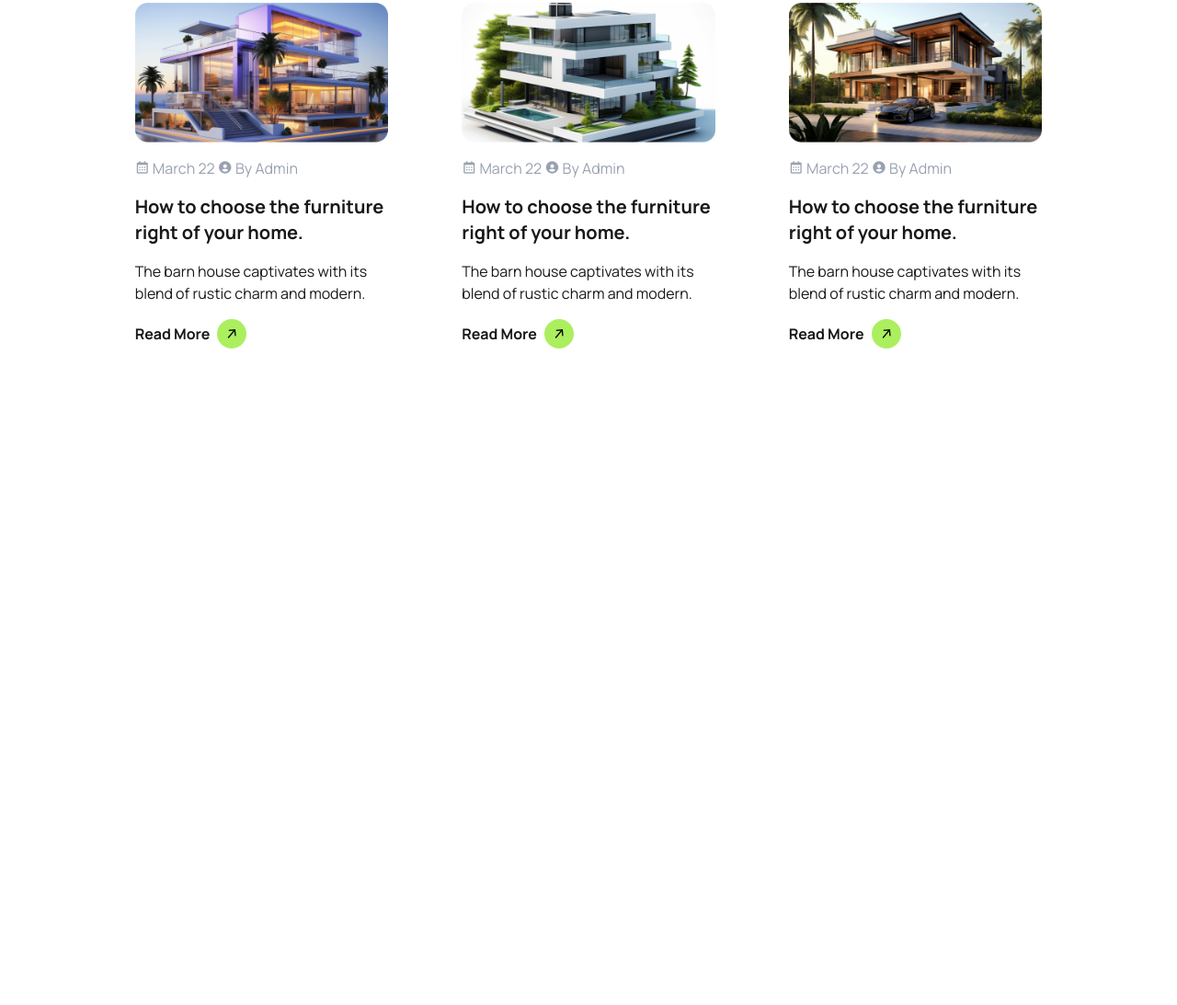
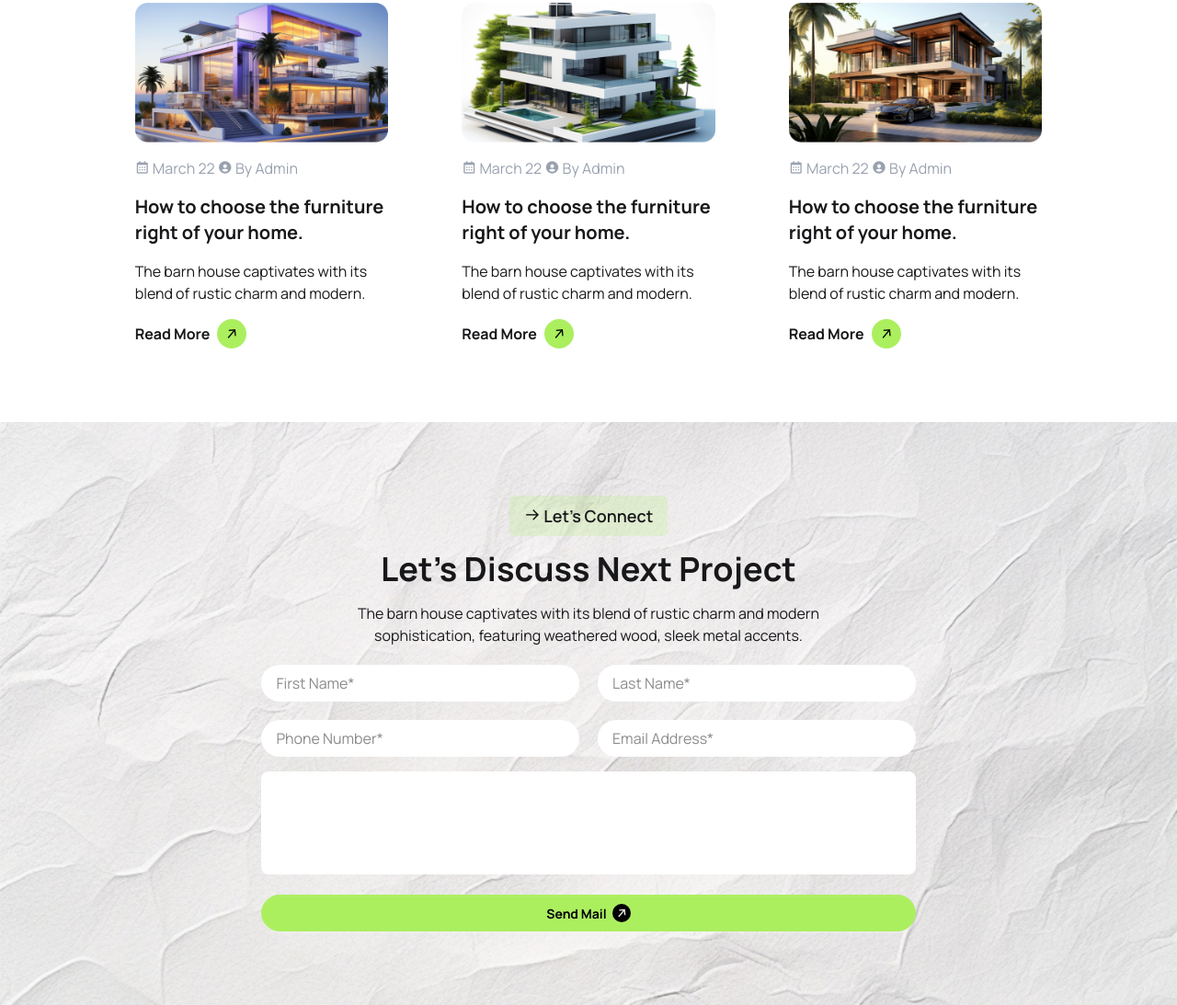
Before and after one commit to Jubair234/p-hero-A03, a plain HTML site: page index.html in a window 1280 px wide. Shown: the part 3117-4210 px from the top of the page at 92% size. Before the commit the page ends 3576 px from the top, so only its background shows below. Drawn offline with nearby package versions, Linux system fonts and the light colour scheme.

Commit message:
Contact Page done

```diff
--- a/index.html
+++ b/index.html
@@ -156,7 +156,7 @@
 
           <!-- image  -->
           <div class="flex-1">
-            <img src="/assets/Rectangle.png" class=" lg:object-contain" alt="">
+            <img src="assets/Rectangle.png" class=" lg:object-contain" alt="">
           </div>
         </div>
         </div>
@@ -367,11 +367,51 @@
        </section>
 
        <!-- contact page  -->
-       <section class="mb-20">
+       <section class="py-20 w-full  flex items-center" style="background-image: url(assets/bg.jpg); background-repeat: no-repeat; background-position: center; background-size: cover; ">
+
+        <div class="w-11/12 lg:w-10/12 mx-auto ">
+
+          <div class="space-y-4">
+            <!-- i not a fan of this i did because of design again -->
+            <h3 class="text-lg font-semibold flex items-center justify-center"> <span class="bg-[#ABEF5F33] px-4 py-2 rounded-md"> <i class=' bx bx-arrow-back rotate-180 text-lg font-semibold'></i> Let’s Connect</span></h3>
+            <h2 class="text-center lg:text-4xl text-2xl font-bold">Let’s Discuss Next Project</h2>
+            <p class="lg:w-6/11 mx-auto text-center">The barn house captivates with its blend of rustic charm and modern sophistication, featuring weathered wood, sleek metal accents.</p>
+          </div>
+
+
+          <div class="lg:w-8/12 mx-auto space-y-4">
+            <div class="flex flex-col lg:flex-row gap-5 mt-5">
+              <input type="text" placeholder="First Name*" class="flex-1 px-4 py-2 rounded-full bg-white outline-none border-none">
+              <input type="text" placeholder="Last Name*" class="flex-1 px-4 py-2 rounded-full bg-white outline-none border-none" >
+
+            </div>
+
+            <div class="flex flex-col lg:flex-row gap-5 mt-5">
+              <input type="number" placeholder="Phone Number*" class="flex-1 px-4 py-2 rounded-full bg-white outline-none border-none">
+              <input type="email" placeholder="Email Address*" class="flex-1 px-4 py-2 rounded-full bg-white outline-none border-none" >
+
+            </div>
+            <textarea class="w-full px-4 py-2 rounded-lg bg-white outline-none border-none resize-none" rows="4" cols="50" placeholder="Enter your Message">
+
+            </textarea>
+
+            <button class="btn w-full  rounded-full border-[#ABEF5F] bg-[#ABEF5F] text-black font-bold">Send Mail <span class="bg-black w-5 h-5 flex items-center justify-center rounded-full"><i class='bx bx-arrow-back -rotate-230 text-white'></i></span></button>
+
+
+          </div>
+
+
+
+        </div>
 
        </section>
 
     </main>
 
+
+    <footer>
+
+    </footer>
+
 </body>
 </html>
```
